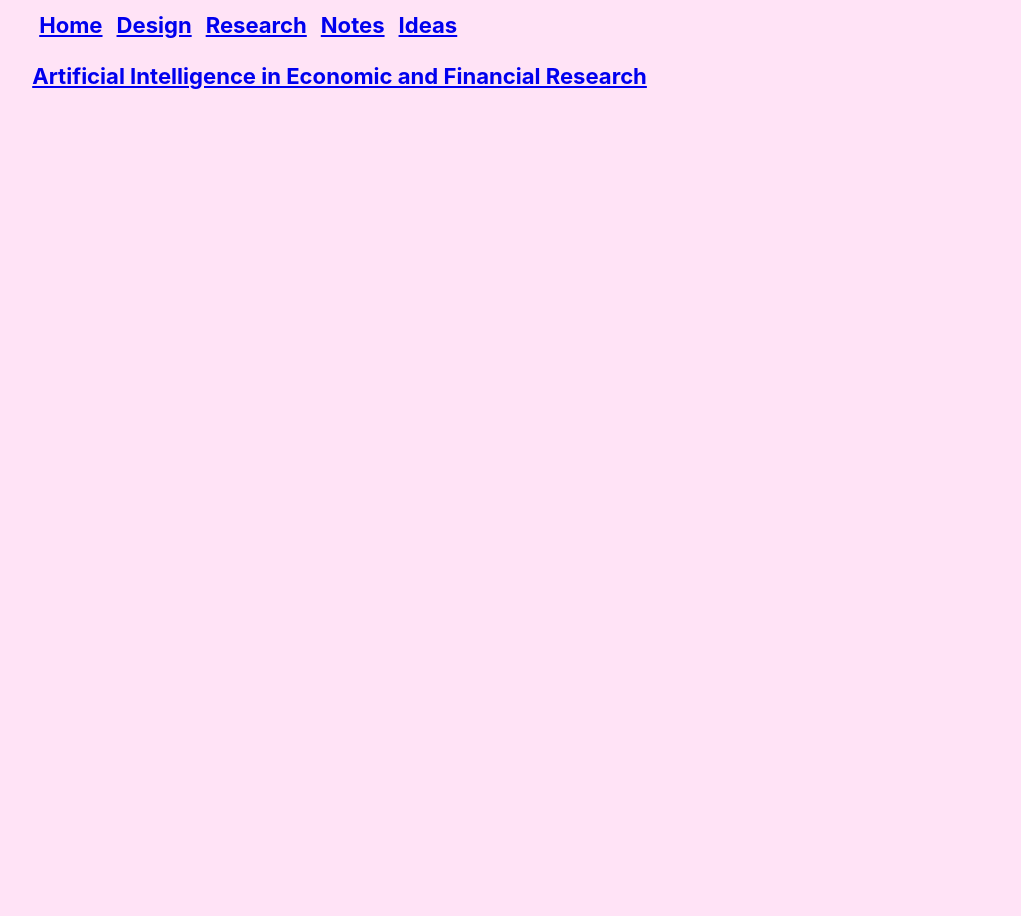
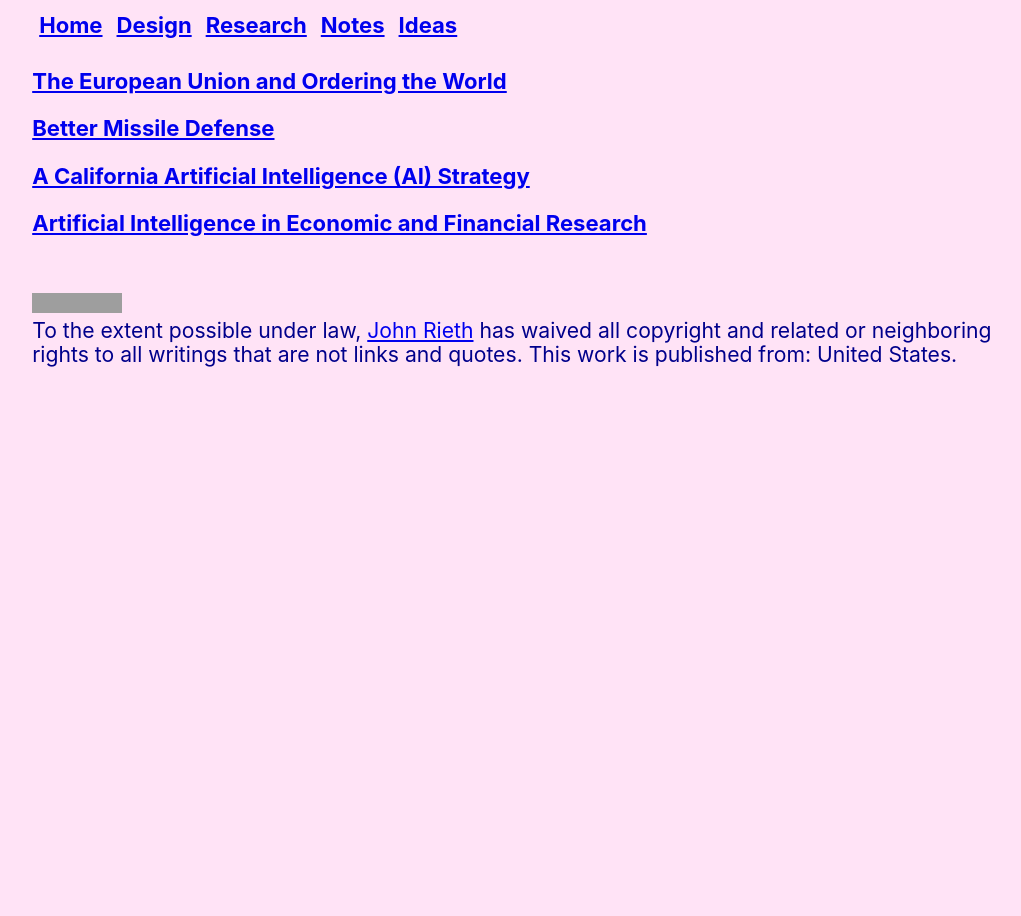
Before and after one commit to johnrieth-zz/johnrieth.github.io, a Jekyll site: the page built from research/index.html, in a window 1280 px wide. Shown: the whole page, without its empty margins (119-1140 px from the left). Built offline with Jekyll 4.4.1, drawn with Linux system fonts in a browser that asks for light colours; a script that is not in the unit is left out; grey boxes are pictures that could not be loaded.

Commit message:
california europe missiles

```diff
--- a/_layouts/default.html
+++ b/_layouts/default.html
@@ -23,6 +23,8 @@
     {{ content }}
   </main>
 
+
+
 </body>
 
 </html>
--- a/_layouts/post.html
+++ b/_layouts/post.html
@@ -3,7 +3,7 @@ layout: default
 ---
 <meta name ="description" content="{{ post.description}}">
     <article>
-    <h3>{{page.title}}</h3>
+    <h2>{{page.title}}</h2>
 
 
 
--- a/assets/main.css
+++ b/assets/main.css
@@ -150,3 +150,7 @@ ol > li {
 .cal-grid > ol {
   margin: 9.68px;
 }
+
+footer {
+  padding-top: .75rem;
+}
--- /dev/null
+++ b/research/_posts/2018-06-07-eu-world-order.md
@@ -0,0 +1,6 @@
+---
+layout: post
+title: The European Union and Ordering the World
+description: The European Union and ordering the world
+category: research
+---
--- a/research/index.html
+++ b/research/index.html
@@ -1,7 +1,6 @@
 ---
 layout: post
 ---
-
 
 
     {% for post in site.posts %}
@@ -18,3 +17,24 @@ layout: post
 
       {% endif %}
     {% endfor %}
+
+    <footer>
+    <p xmlns:dct="http://purl.org/dc/terms/" xmlns:vcard="http://www.w3.org/2001/vcard-rdf/3.0#">
+        <a rel="license"
+           href="http://creativecommons.org/publicdomain/zero/1.0/">
+          <img src="http://i.creativecommons.org/p/zero/1.0/88x31.png" style="border-style: none;" alt="CC0" />
+        </a>
+        <br />
+        To the extent possible under law,
+        <a rel="dct:publisher"
+           href="www.johnrieth.com">
+          <span property="dct:title">John Rieth</span></a>
+        has waived all copyright and related or neighboring rights to
+        <span property="dct:title">all writings that are not links and quotes</span>.
+      This work is published from:
+      <span property="vcard:Country" datatype="dct:ISO3166"
+            content="US" about="www.johnrieth.com">
+        United States</span>.
+      </p>
+
+    </footer>
```
Also changed, not shown: notes/_posts/2018-06-06-design-for-real-life.md (added, +36 -0 lines), research/_posts/2018-06-07-a-california-ai-strategy.md (added, +57 -0 lines), research/_posts/2018-06-07-better-missile-defense.md (added, +11 -0 lines).
